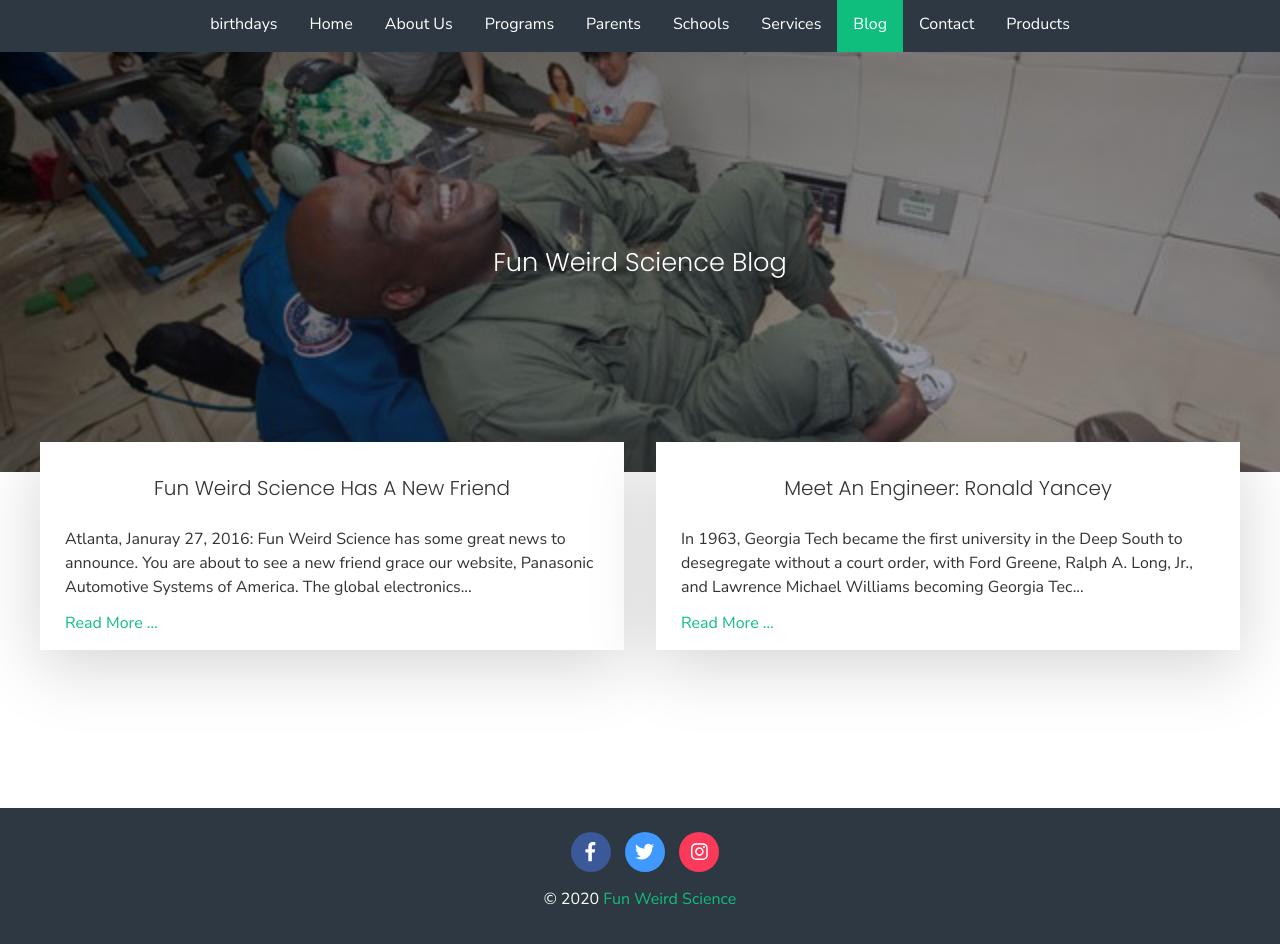
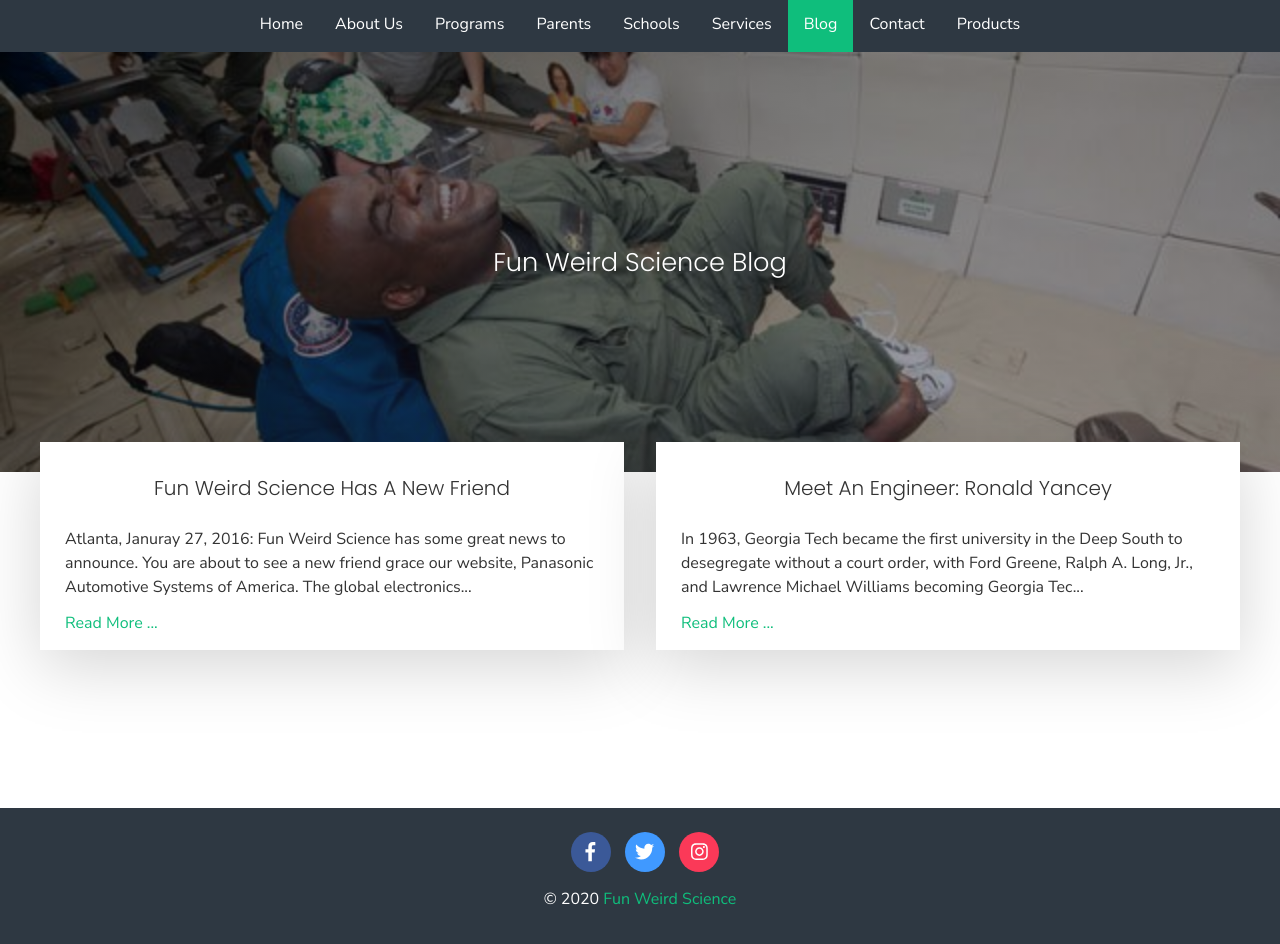
Before and after one commit to ericwjr/fws, a Jekyll site: the page built from _pages/blog.md, in a window 1280 px wide, cut to the strip 312-1262 px from the top of the page. Shown: the top 944 px of the strip. Built offline with Jekyll 4.4.1, drawn with Linux system fonts in a browser that asks for light colours; nearby versions of some CDN libraries.

Commit message:
Update from Forestry.io weru updated _data/menu.yaml

```diff
--- a/_data/menu.yaml
+++ b/_data/menu.yaml
@@ -1,6 +1,4 @@
 ---
-- name: birthdays
-  url: "#"
 - name: Home
   url: "/"
 - name: About Us
```
